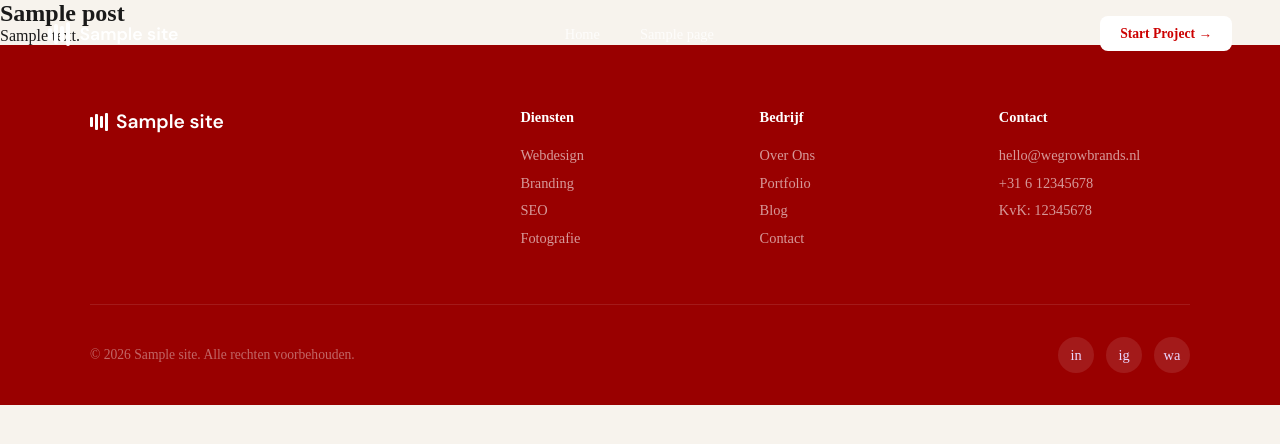
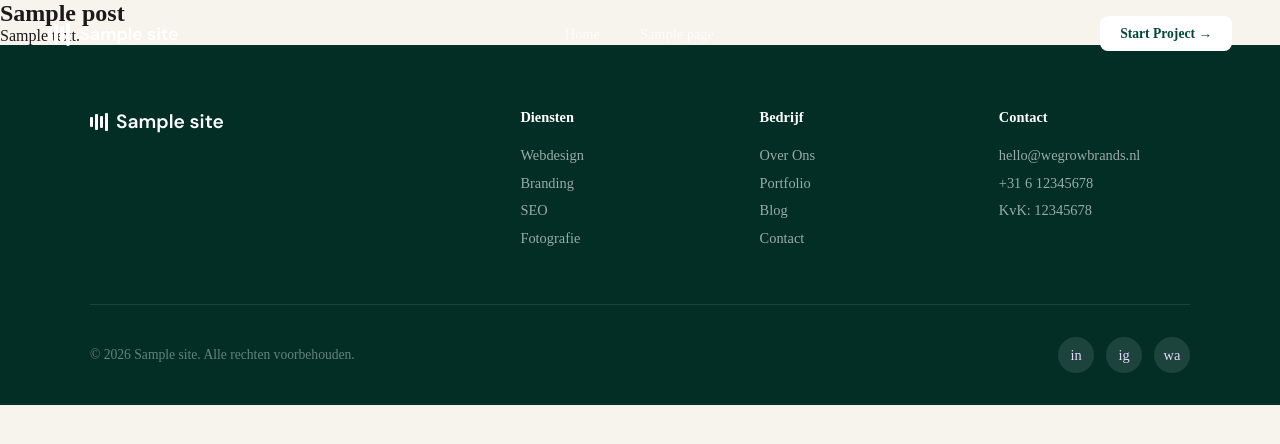
Before and after one commit to Pebje01/We-Grow-Brands, a WordPress theme: template we-grow-brands-theme/index.php in a window 1280 px wide. Shown: the top 444 px of the page. Run offline with PHP 8.4 and a stand-in for WordPress, Linux system fonts and the light colour scheme; the site name, menu and one post (Sample post) are stand-ins, and other content is empty; some libraries are stand-ins or nearby versions; some web fonts are replaced.

Commit message:
Restore original green brand colors
Co-Authored-By: Claude Opus 4.5 <noreply@anthropic.com>

```diff
--- a/we-grow-brands-theme/assets/css/base/variables.css
+++ b/we-grow-brands-theme/assets/css/base/variables.css
@@ -15,9 +15,9 @@
     /* Brand Colors */
     --lila: #EAD7FF;
     --lila-light: #F5EDFF;
-    --green-dark: #CC0000;
-    --green-darker: #990000;
-    --green-accent: #FF0000;
+    --green-dark: #03483A;
+    --green-darker: #022E26;
+    --green-accent: #0A5C4A;
 
     /* Neutral Colors */
     --cream: #F7F3ED;
```
